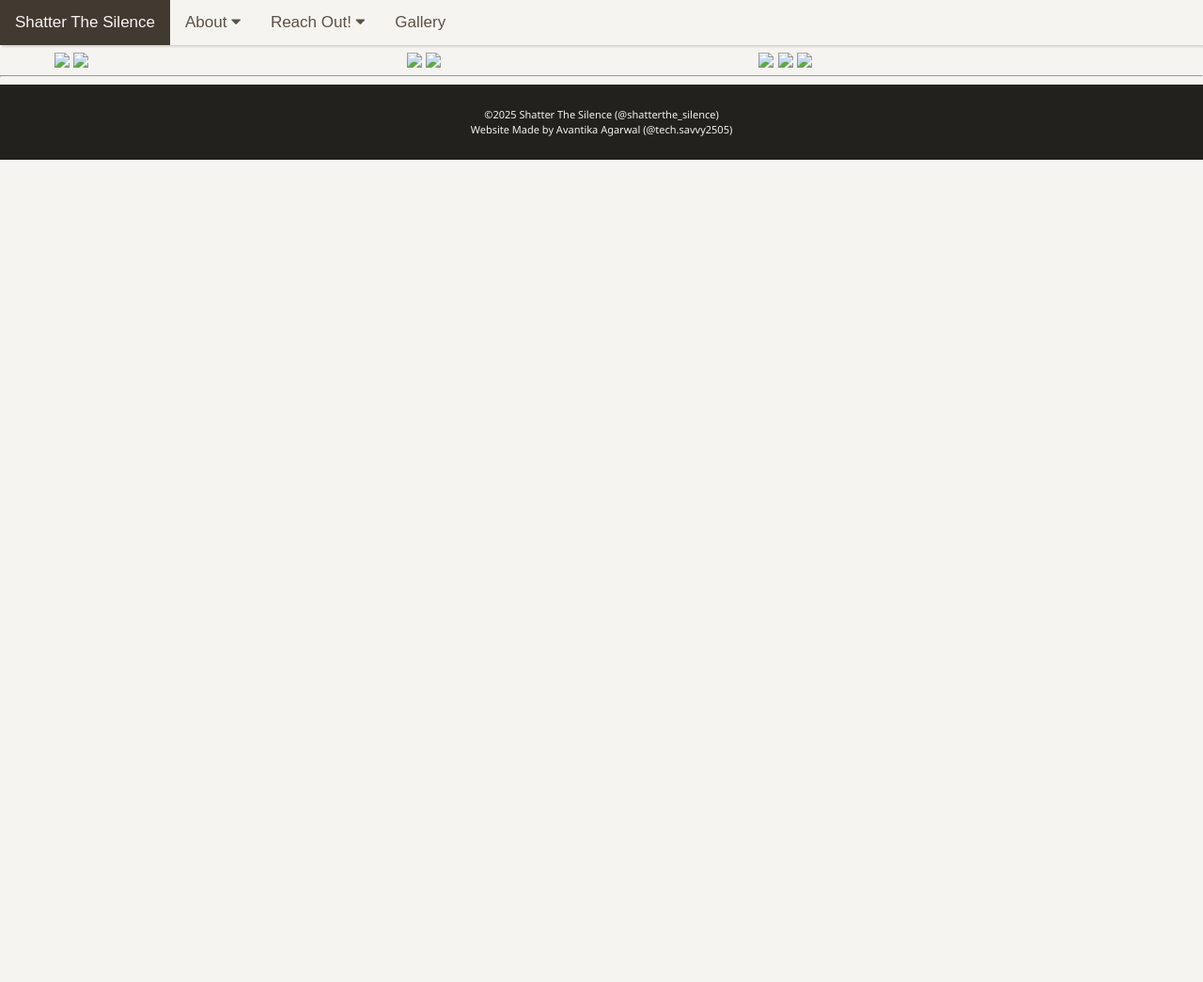
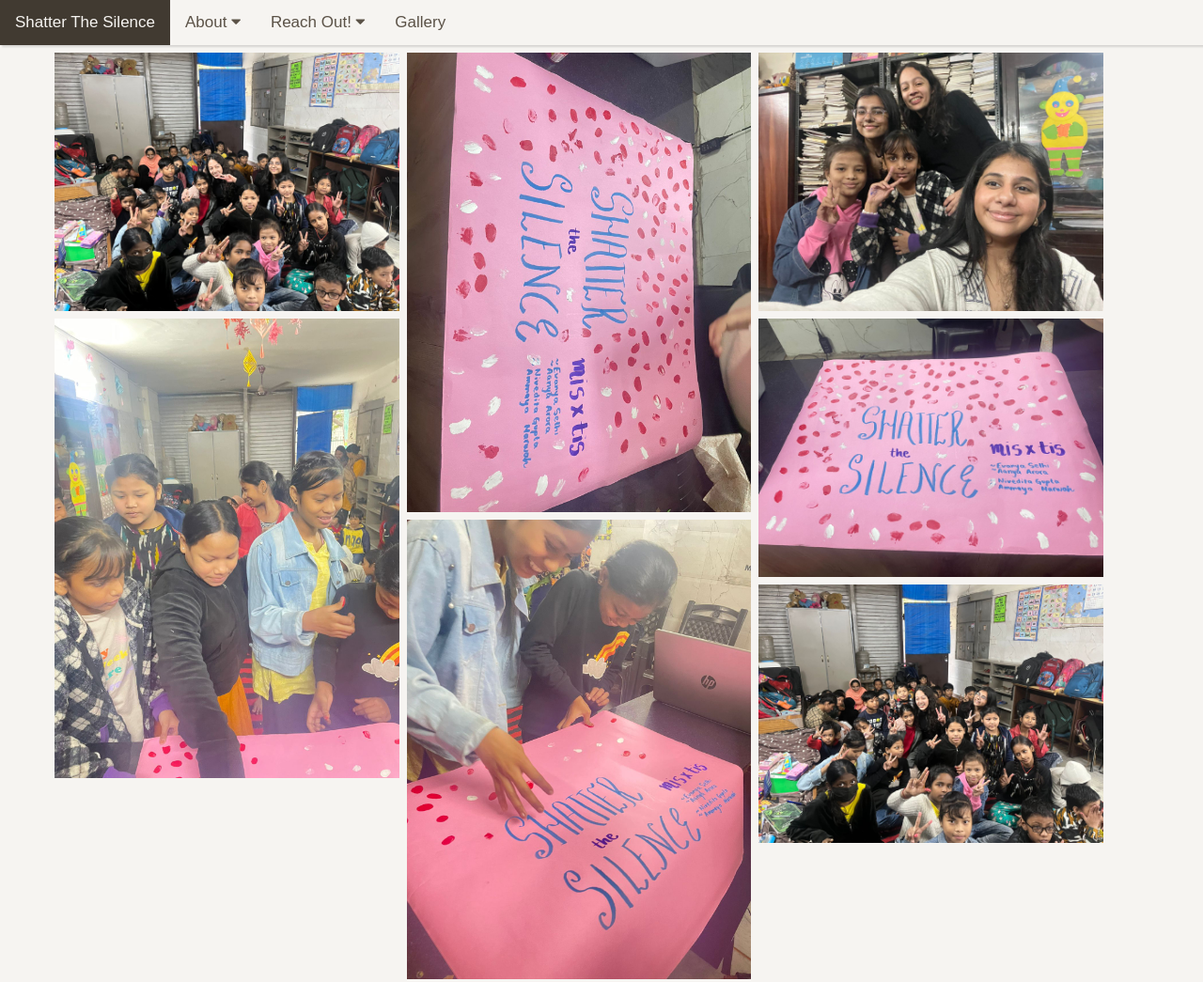
Before and after one commit to Avantika20/ShatterTheSilence, a plain HTML site: page gallery.html in a window 1280 px wide. Shown: the top 1045 px of the page at 94% size. Before the commit the page ends 800 px from the top, so only its background shows below. Drawn offline with Linux system fonts and the light colour scheme.

Commit message:
Add files via upload

```diff
--- a/gallery.html
+++ b/gallery.html
@@ -39,23 +39,25 @@
   </div>
 
 <div class="row">
-    <div class="column">
-        <img src="/gallery/5.jpg">
+  <div class="column">
+    <img src="5.jpg">
 
-        <img src="/gallery/4.jpg">
+    <img src="4.jpg">
 
 
-    </div>
-    <div class="column">
-        <img src="/gallery/3.jpg">
-        <img src="/gallery/1.jpg">
+</div>
+<div class="column">
+    <img src="3.jpg">
+    <img src="1.jpg">
 
-    </div>
-    <div class="column">
+</div>
+<div class="column">
 
-        <img src="/gallery/6.jpg">
-        <img src="/gallery/2.jpg">
-        <img src="/gallery/7.jpg">
+    <img src="6.jpg">
+    <img src="2.jpg">
+    <img src="7.jpg">
+
+
 
 
     </div>
```
